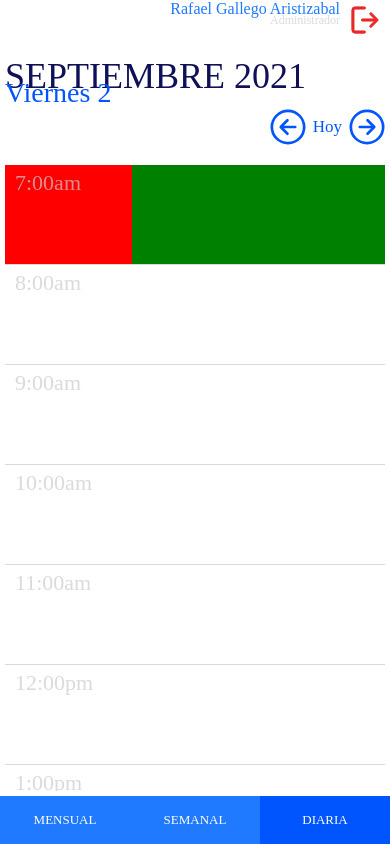
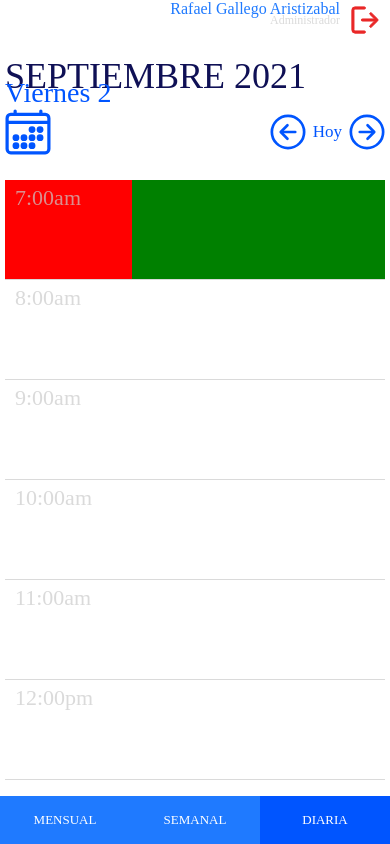
Before and after one commit to rafag0729/planner-mobile, a React Native app: screen /DailyScreen in a window 390 px wide. Built offline with nearby package versions, Linux system fonts and the light colour scheme.

Commit message:
SV - Adding calendar icon and polishing styles

```diff
--- /dev/null
+++ b/src/assets/icons/CalendarIcon.tsx
@@ -0,0 +1,32 @@
+import Svg, { Circle, G, Path, Rect, SvgProps } from 'react-native-svg';
+import React from 'react';
+
+
+
+
+interface Props extends SvgProps{
+    size?: number;
+}
+
+export const CalendarIcon = ({size = 46}: Props) => {
+    return (
+        <Svg id="SVGRoot" width={`${ size }px`} height={`${ size }px`} viewBox="0 0 46 46" >
+            <G transform="matrix(.10045 0 0 .10045 -2.7143 -2.7143)" stroke="#05f" strokeWidth="20">
+            <Rect x="48" y="80" width="416" height="384" rx="36.445" ry="38.933" fill="none" strokeLinejoin="round" strokeWidth="31.999"/>
+            <G fill="#05f">
+            <Circle cx="296" cy="232" r="24"/>
+            <Circle cx="376" cy="232" r="24"/>
+            <Circle cx="296" cy="312" r="24"/>
+            <Circle cx="376" cy="312" r="24"/>
+            <Circle cx="136" cy="312" r="24"/>
+            <Circle cx="216" cy="312" r="24"/>
+            <Circle cx="136" cy="392" r="24"/>
+            <Circle cx="216" cy="392" r="24"/>
+            <Circle cx="296" cy="392" r="24"/>
+            </G>
+            <Path d="m128 48v32m256-32v32" fill="none" strokeLinecap="round" strokeLinejoin="round" strokeWidth="32"/>
+            <Path d="m464 160h-416" fill="none" strokeLinejoin="round" strokeWidth="32"/>
+            </G>
+        </Svg>
+    )
+}
--- a/src/assets/icons/LogoutIcon.tsx
+++ b/src/assets/icons/LogoutIcon.tsx
@@ -1,6 +1,6 @@
+import Svg, { SvgProps, G, Path } from "react-native-svg";
 import React from "react";
-import { View } from "react-native";
-import Svg, { SvgProps, G, Path } from "react-native-svg";
+
 
 
 
--- a/src/assets/icons/NavigationArrow.tsx
+++ b/src/assets/icons/NavigationArrow.tsx
@@ -1,5 +1,5 @@
+import Svg, { G, Line, Path, Polyline, SvgProps } from 'react-native-svg';
 import React from 'react';
-import Svg, { G, Line, Path, Polyline, SvgProps } from 'react-native-svg';
 
 
 
--- a/src/screens/DailyScreen.tsx
+++ b/src/screens/DailyScreen.tsx
@@ -1,8 +1,8 @@
 import React from 'react';
 import { ScrollView, StyleSheet, Text, View } from 'react-native';
-import { buildingCalendar } from '../helpers/buildingCalendar';
-import { NavigationArrow } from '../shared/assetsManager';
+import { CalendarIcon, NavigationArrow } from '../shared/assetsManager';
 import { colors, fontFamily } from '../styles/generalStyles';
+
 
 
 
@@ -18,6 +18,11 @@ export const DailyScreen = () => {
 
             {/* Date Navigation */}
             <View style={ styles.dateNavigation }>
+                <View>
+                    <CalendarIcon />
+                </View>
+
+                <View style={{ flexDirection: 'row', alignItems: 'center'}}>
                     <NavigationArrow
                         direction='left'
                         style={ styles.dateNavigationItems } />
@@ -26,10 +31,11 @@ export const DailyScreen = () => {
                         direction='rigth'
                         style={ styles.dateNavigationItems } />
                 </View>
+            </View>
 
             {/* Calendar */}
             <ScrollView
-                style={{ marginTop: 20 }}
+                style={{ marginTop: 25 }}
                 showsVerticalScrollIndicator={ false }
                 >
 
@@ -130,7 +136,7 @@ const styles = StyleSheet.create({
 
     dateNavigation: {
         flexDirection: 'row',
-        justifyContent: 'flex-end',
+        justifyContent: 'space-between',
         alignItems: 'center'
     },
     dateNavigationItems: {
--- a/src/shared/assetsManager.tsx
+++ b/src/shared/assetsManager.tsx
@@ -1,9 +1,11 @@
 import { LogoutIcon } from "../assets/icons/LogoutIcon"
 import { NavigationArrow } from '../assets/icons/NavigationArrow';
+import { CalendarIcon } from '../assets/icons/CalendarIcon';
 
 
 
 export {
     LogoutIcon,
-    NavigationArrow
+    NavigationArrow,
+    CalendarIcon
 }
```
Lines whose indentation alone changed are shown as unchanged.
